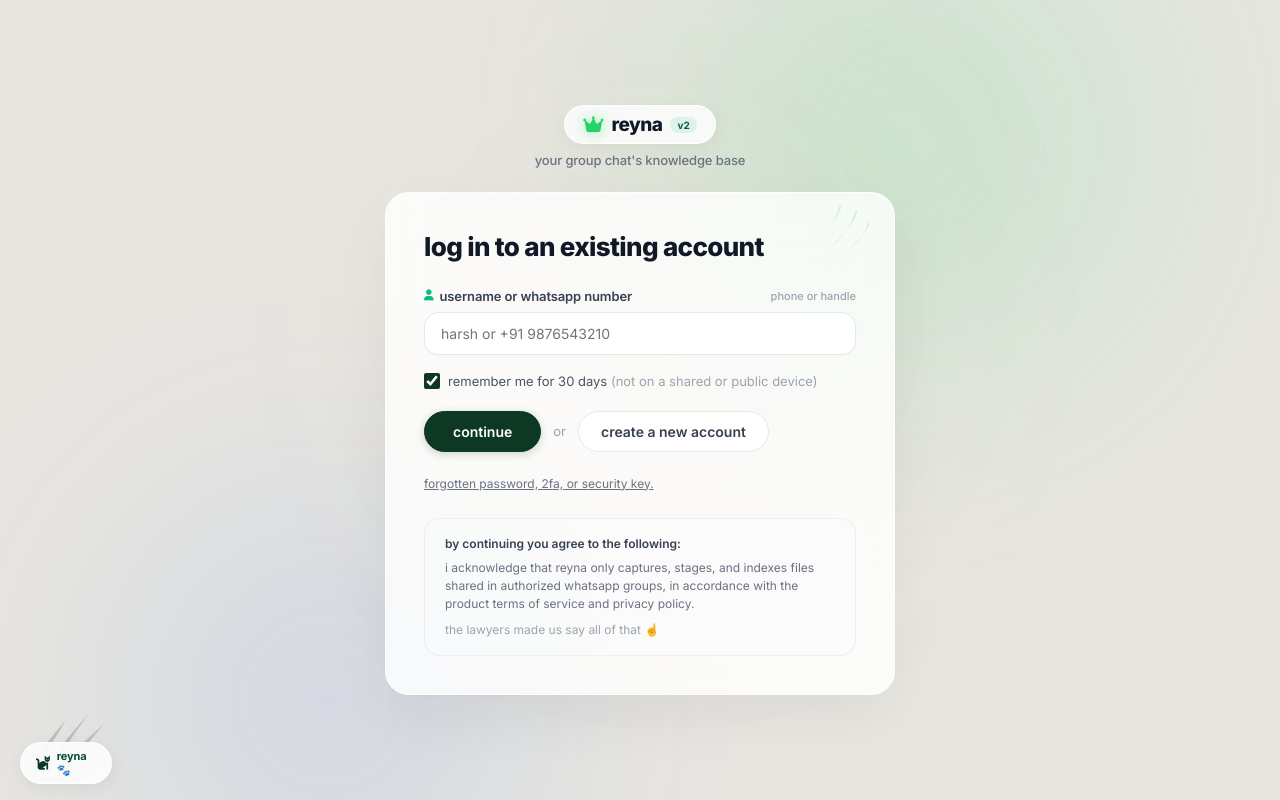
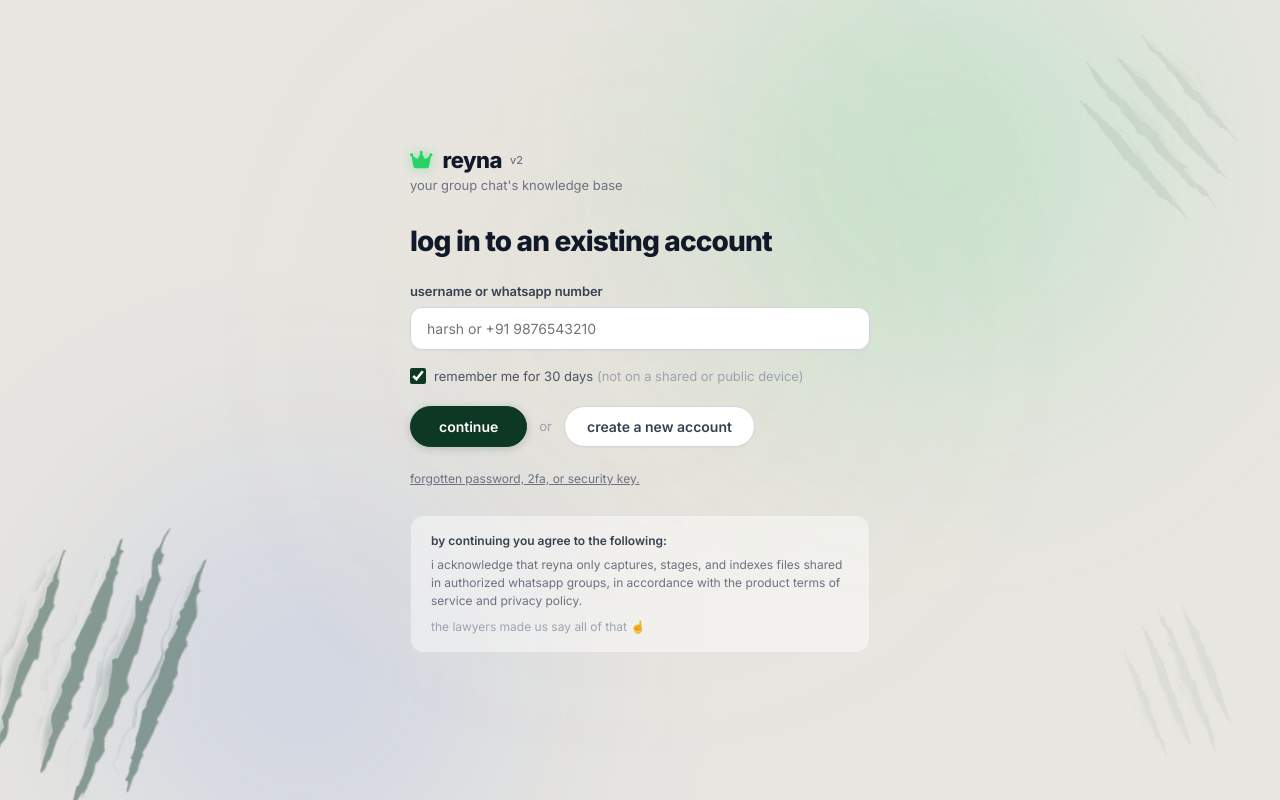
Before and after one commit to hurshnarayan/reyna, a React (Vite) app in the folder web/: page /login in a window 1280 px wide. Built offline with nearby package versions, Linux system fonts and the light colour scheme.

Commit message:
feat(login): integrate form directly onto background canvas with subtle cat scratches

```diff
--- a/web/src/pages/Login.jsx
+++ b/web/src/pages/Login.jsx
@@ -2,111 +2,6 @@ import { useState, useEffect } from 'react'
 import { useNavigate } from 'react-router-dom'
 import { api, saveAuth, isLoggedIn } from '../lib/api'
 import { Fa, icons } from '../components/icons'
-
-/* ── Cat claw scratch marks (playful Reyna branding) ── */
-function ClawMark({ size = 52, color = 'rgba(16, 185, 129, 0.14)', style = {} }) {
-  return (
-    <svg width={size} height={size * 0.85} viewBox="0 0 60 50" fill="none" style={{ pointerEvents: 'none', ...style }}>
-      <path d="M 10 4 C 13 14, 12 26, 6 42 C 10 28, 15 15, 13 4 Z" fill={color} />
-      <path d="M 28 2 C 31 16, 29 32, 21 48 C 26 33, 33 18, 31 2 Z" fill={color} />
-      <path d="M 46 8 C 48 20, 45 32, 38 44 C 43 31, 49 19, 48 8 Z" fill={color} />
-    </svg>
-  )
-}
-
-/* ── Interactive Corner Cat (like Porkbun's spiderweb) ── */
-function CornerCat() {
-  const [hovered, setHovered] = useState(false)
-  return (
-    <div
-      onMouseEnter={() => setHovered(true)}
-      onMouseLeave={() => setHovered(false)}
-      style={{
-        position: 'fixed',
-        bottom: 0,
-        left: 0,
-        zIndex: 20,
-        cursor: 'pointer',
-        padding: '16px 20px',
-        display: 'flex',
-        alignItems: 'flex-end',
-        gap: 10,
-        userSelect: 'none',
-      }}
-    >
-      <div style={{ position: 'relative', width: 92, height: 78 }}>
-        {/* Cat claw scratch marks raking outward */}
-        <svg
-          width="88"
-          height="74"
-          viewBox="0 0 88 74"
-          fill="none"
-          style={{
-            position: 'absolute',
-            bottom: 4,
-            left: 2,
-            opacity: hovered ? 0.42 : 0.2,
-            transition: 'opacity 0.25s ease, transform 0.25s ease',
-            transform: hovered ? 'scale(1.08) rotate(-4deg)' : 'scale(1)',
-          }}
-        >
-          <path d="M 8 64 C 16 48, 28 32, 44 14 C 36 28, 24 44, 16 64 Z" fill="#0d3824" />
-          <path d="M 20 68 C 30 50, 46 32, 66 8 C 54 26, 38 48, 28 68 Z" fill="#0d3824" />
-          <path d="M 32 70 C 42 54, 60 38, 82 18 C 68 34, 52 54, 40 70 Z" fill="#0d3824" />
-        </svg>
-
-        {/* Playful Cat pill badge */}
-        <div style={{
-          position: 'absolute',
-          bottom: 0,
-          left: 0,
-          display: 'flex',
-          alignItems: 'center',
-          gap: 6,
-          background: 'rgba(255, 255, 255, 0.85)',
-          backdropFilter: 'blur(16px)',
-          WebkitBackdropFilter: 'blur(16px)',
-          border: '1px solid rgba(255, 255, 255, 0.9)',
-          borderRadius: 9999,
-          padding: '6px 14px',
-          boxShadow: '0 4px 18px rgba(0,0,0,0.06)',
-          transition: 'all 0.2s cubic-bezier(0.16, 1, 0.3, 1)',
-          transform: hovered ? 'translateY(-3px)' : 'translateY(0)',
-        }}>
-          <Fa
-            icon="fa-cat"
-            style={{
-              fontSize: 14,
-              color: '#0d3824',
-              filter: hovered ? 'drop-shadow(0 0 6px #25D366)' : 'none',
-              transition: 'filter 0.2s ease',
-            }}
-          />
-          <span style={{ fontSize: 11, fontWeight: 700, color: '#064e3b', letterSpacing: '-0.01em' }}>
-            {hovered ? 'meow! 🐾' : 'reyna 🐾'}
-          </span>
-        </div>
-      </div>
-
-      {hovered && (
-        <div style={{
-          background: '#111827',
-          color: '#ffffff',
-          fontSize: 11,
-          fontWeight: 500,
-          padding: '6px 12px',
-          borderRadius: 8,
-          marginBottom: 6,
-          boxShadow: '0 4px 14px rgba(0,0,0,0.18)',
-          whiteSpace: 'nowrap',
-          animation: 'porkbunSlideIn 0.2s ease forwards',
-        }}>
-          reyna’s keeping an eye on your chats 🐱
-        </div>
-      )}
-    </div>
-  )
-}
 
 export default function Login() {
   const [phone, setPhone] = useState('')
@@ -181,163 +76,164 @@ export default function Login() {
       alignItems: 'center',
       justifyContent: 'center',
       background: 'var(--bg-color, #e8e6e1)',
-      padding: '40px 16px',
+      padding: '48px 20px',
       fontFamily: 'var(--font, -apple-system, BlinkMacSystemFont, "Segoe UI", Roboto, sans-serif)',
       color: '#1a1a1a',
       position: 'relative',
       overflow: 'hidden',
     }}>
-      {/* Living Ambient Background Orbs (eliminates flat boxy feel) */}
+      {/* Background Blobs (seamlessly integrated into canvas) */}
       <div style={{
         position: 'fixed',
-        top: '-80px',
-        right: '12%',
+        top: '-60px',
+        right: '10%',
         width: 440,
         height: 440,
         background: '#25D366',
         borderRadius: '50%',
         filter: 'blur(130px)',
-        opacity: 0.16,
+        opacity: 0.18,
         pointerEvents: 'none',
+        zIndex: 0,
       }} />
       <div style={{
         position: 'fixed',
-        bottom: '-100px',
-        left: '10%',
+        bottom: '-80px',
+        left: '8%',
         width: 400,
         height: 400,
         background: '#2563eb',
         borderRadius: '50%',
         filter: 'blur(130px)',
-        opacity: 0.12,
+        opacity: 0.14,
         pointerEvents: 'none',
+        zIndex: 0,
       }} />
       <div style={{
         position: 'fixed',
-        top: '40%',
-        left: '52%',
+        top: '42%',
+        left: '50%',
         transform: 'translate(-50%, -50%)',
         width: 320,
         height: 320,
         background: '#C9A961',
         borderRadius: '50%',
         filter: 'blur(150px)',
-        opacity: 0.1,
+        opacity: 0.11,
         pointerEvents: 'none',
+        zIndex: 0,
       }} />
 
-      {/* Brand Header with Glowing Crown Pill */}
-      <div style={{ textAlign: 'center', marginBottom: 24, zIndex: 1 }}>
+      {/* Subtle Cat Scratches throughout the UI */}
+      {/* 1. Bottom-Left Corner Scratches (large, like Porkbun's spiderweb) */}
+      <img
+        src="/cat-scratches.png"
+        alt=""
+        style={{
+          position: 'fixed',
+          bottom: -15,
+          left: -15,
+          width: 230,
+          opacity: 0.42,
+          pointerEvents: 'none',
+          zIndex: 1,
+          transform: 'rotate(-4deg)',
+        }}
+      />
+
+      {/* 2. Top-Right subtle faint scratch */}
+      <img
+        src="/cat-scratches.png"
+        alt=""
+        style={{
+          position: 'fixed',
+          top: 30,
+          right: 50,
+          width: 150,
+          opacity: 0.07,
+          pointerEvents: 'none',
+          zIndex: 1,
+          transform: 'rotate(115deg)',
+        }}
+      />
+
+      {/* 3. Bottom-Right subtle faint scratch */}
+      <img
+        src="/cat-scratches.png"
+        alt=""
+        style={{
+          position: 'fixed',
+          bottom: 40,
+          right: 40,
+          width: 120,
+          opacity: 0.05,
+          pointerEvents: 'none',
+          zIndex: 1,
+          transform: 'rotate(-45deg)',
+        }}
+      />
+
+      {/* Main Integrated Content Area (no separate box div) */}
+      <div style={{ width: '100%', maxWidth: 460, position: 'relative', zIndex: 2 }}>
+        {/* Brand Header */}
+        <div style={{ marginBottom: 32 }}>
           <div
             onClick={() => navigate('/')}
             style={{
               display: 'inline-flex',
               alignItems: 'center',
-            gap: 8,
-            padding: '7px 18px',
-            background: 'rgba(255, 255, 255, 0.82)',
-            backdropFilter: 'blur(20px)',
-            WebkitBackdropFilter: 'blur(20px)',
-            border: '1px solid rgba(255, 255, 255, 0.85)',
-            borderRadius: 9999,
-            boxShadow: '0 4px 18px rgba(0, 0, 0, 0.04)',
+              gap: 6,
               cursor: 'pointer',
-            transition: 'all 0.15s ease',
-            marginBottom: 8,
-          }}
-          onMouseEnter={e => {
-            e.currentTarget.style.transform = 'translateY(-1px)'
-            e.currentTarget.style.boxShadow = '0 6px 22px rgba(0, 0, 0, 0.07)'
-          }}
-          onMouseLeave={e => {
-            e.currentTarget.style.transform = 'translateY(0)'
-            e.currentTarget.style.boxShadow = '0 4px 18px rgba(0, 0, 0, 0.04)'
+              marginBottom: 4,
             }}
           >
             <Fa
               icon="fa-crown"
               style={{
-              fontSize: 18,
+                fontSize: 20,
                 color: 'var(--reyna-accent, #25D366)',
-              filter: 'drop-shadow(0 0 8px rgba(37,211,102,0.55))',
+                filter: 'drop-shadow(0 0 6px rgba(37,211,102,0.45))',
+                marginRight: 4,
               }}
             />
-          <span style={{ fontSize: 19, fontWeight: 800, letterSpacing: -0.5, color: '#111827' }}>
+            <span style={{ fontSize: 22, fontWeight: 800, letterSpacing: -0.5, color: '#111827' }}>
               reyna
             </span>
-          <span style={{
-            fontSize: 10,
-            fontWeight: 700,
-            color: '#065f46',
-            background: 'rgba(16, 185, 129, 0.12)',
-            padding: '2px 7px',
-            borderRadius: 9999,
-          }}>
+            <span style={{ fontSize: 11, color: '#6b7280', fontWeight: 500, marginLeft: 2 }}>
               v2
             </span>
           </div>
-        <p style={{ fontSize: 13, color: '#6b7280', margin: 0, fontWeight: 500, letterSpacing: '-0.01em' }}>
+          <p style={{ fontSize: 13, color: '#6b7280', margin: 0, fontWeight: 400 }}>
             your group chat's knowledge base
           </p>
         </div>
 
-      <div style={{ width: '100%', maxWidth: 510, position: 'relative', zIndex: 1 }}>
-        {/* Main Frosted Glass Card */}
-        <div style={{
-          background: 'rgba(255, 255, 255, 0.82)',
-          backdropFilter: 'blur(28px) saturate(180%)',
-          WebkitBackdropFilter: 'blur(28px) saturate(180%)',
-          border: '1px solid rgba(255, 255, 255, 0.8)',
-          borderRadius: 24,
-          padding: '38px 38px',
-          boxShadow: '0 24px 60px rgba(0, 0, 0, 0.05), 0 2px 8px rgba(0, 0, 0, 0.02)',
-          position: 'relative',
-          overflow: 'hidden',
-        }}>
-          {/* Subtle Cat Scratch Mark in Card Corner */}
-          <ClawMark
-            size={56}
-            color="rgba(16, 185, 129, 0.14)"
-            style={{
-              position: 'absolute',
-              top: 14,
-              right: 18,
-              transform: 'rotate(24deg)',
-            }}
-          />
-
-          {/* Card Header */}
+        {/* Heading */}
         <h2 style={{
-            fontSize: 26,
+          fontSize: 28,
           fontWeight: 800,
           color: '#111827',
           margin: '0 0 24px 0',
-            letterSpacing: '-0.025em',
-            lineHeight: 1.25,
+          letterSpacing: '-0.03em',
+          lineHeight: 1.2,
         }}>
           {isRegister ? 'create a new account' : 'log in to an existing account'}
         </h2>
 
+        {/* Integrated Form */}
         <form onSubmit={step === 1 ? handleContinue : handleSubmit}>
           {/* Field 1: username or whatsapp number */}
           <div style={{ marginBottom: 18 }}>
-              <div style={{ display: 'flex', alignItems: 'center', justifyContent: 'space-between', marginBottom: 8 }}>
             <label style={{
               fontSize: 13,
               fontWeight: 600,
               color: '#374151',
-                  display: 'flex',
-                  alignItems: 'center',
-                  gap: 6,
+              display: 'block',
+              marginBottom: 8,
               letterSpacing: '-0.01em',
             }}>
-                  <Fa icon="fa-user" style={{ fontSize: 11, color: '#10b981' }} />
               username or whatsapp number
             </label>
-                <span style={{ fontSize: 11, color: '#9ca3af', fontWeight: 500 }}>
-                  phone or handle
-                </span>
-              </div>
 
             <input
               type="text"
@@ -348,17 +244,17 @@ export default function Login() {
               style={{
                 width: '100%',
                 padding: '12px 16px',
-                  border: '1.5px solid #e5e7eb',
-                  borderRadius: 14,
+                border: '1.5px solid #d1d5db',
+                borderRadius: 12,
                 fontSize: 14,
                 outline: 'none',
                 boxSizing: 'border-box',
                 fontFamily: 'inherit',
-                  background: step === 2 ? 'rgba(243, 244, 246, 0.8)' : '#ffffff',
+                background: step === 2 ? '#f3f4f6' : '#ffffff',
                 color: step === 2 ? '#6b7280' : '#111827',
                 cursor: step === 2 ? 'default' : 'text',
                 transition: 'all 0.15s ease',
-                  boxShadow: '0 1px 2px rgba(0,0,0,0.02)',
+                boxShadow: '0 1px 3px rgba(0,0,0,0.03)',
               }}
               onFocus={e => {
                 if (step === 1) {
@@ -368,8 +264,8 @@ export default function Login() {
               }}
               onBlur={e => {
                 if (step === 1) {
-                    e.currentTarget.style.borderColor = '#e5e7eb'
-                    e.currentTarget.style.boxShadow = '0 1px 2px rgba(0,0,0,0.02)'
+                  e.currentTarget.style.borderColor = '#d1d5db'
+                  e.currentTarget.style.boxShadow = '0 1px 3px rgba(0,0,0,0.03)'
                 }
               }}
             />
@@ -440,8 +336,8 @@ export default function Login() {
                     style={{
                       width: '100%',
                       padding: '12px 16px',
-                        border: '1.5px solid #e5e7eb',
-                        borderRadius: 14,
+                      border: '1.5px solid #d1d5db',
+                      borderRadius: 12,
                       fontSize: 14,
                       outline: 'none',
                       boxSizing: 'border-box',
@@ -449,14 +345,15 @@ export default function Login() {
                       color: '#111827',
                       fontFamily: 'inherit',
                       transition: 'all 0.15s ease',
+                      boxShadow: '0 1px 3px rgba(0,0,0,0.03)',
                     }}
                     onFocus={e => {
                       e.currentTarget.style.borderColor = '#0d3824'
                       e.currentTarget.style.boxShadow = '0 0 0 3px rgba(13, 56, 36, 0.08)'
                     }}
                     onBlur={e => {
-                        e.currentTarget.style.borderColor = '#e5e7eb'
-                        e.currentTarget.style.boxShadow = 'none'
+                      e.currentTarget.style.borderColor = '#d1d5db'
+                      e.currentTarget.style.boxShadow = '0 1px 3px rgba(0,0,0,0.03)'
                     }}
                   />
                 </div>
@@ -483,9 +380,9 @@ export default function Login() {
                     style={{
                       flex: 1,
                       padding: '12px 16px',
-                        border: '1.5px solid #e5e7eb',
+                      border: '1.5px solid #d1d5db',
                       borderRight: 'none',
-                        borderRadius: '14px 0 0 14px',
+                      borderRadius: '12px 0 0 12px',
                       fontSize: 14,
                       outline: 'none',
                       boxSizing: 'border-box',
@@ -493,6 +390,7 @@ export default function Login() {
                       color: '#111827',
                       fontFamily: 'inherit',
                       transition: 'all 0.15s ease',
+                      boxShadow: '0 1px 3px rgba(0,0,0,0.03)',
                     }}
                     onFocus={e => {
                       e.currentTarget.style.borderColor = '#0d3824'
@@ -502,10 +400,10 @@ export default function Login() {
                       }
                     }}
                     onBlur={e => {
-                        e.currentTarget.style.borderColor = '#e5e7eb'
-                        e.currentTarget.style.boxShadow = 'none'
+                      e.currentTarget.style.borderColor = '#d1d5db'
+                      e.currentTarget.style.boxShadow = '0 1px 3px rgba(0,0,0,0.03)'
                       if (e.currentTarget.nextElementSibling) {
-                          e.currentTarget.nextElementSibling.style.borderColor = '#e5e7eb'
+                        e.currentTarget.nextElementSibling.style.borderColor = '#d1d5db'
                       }
                     }}
                   />
@@ -515,8 +413,8 @@ export default function Login() {
                     style={{
                       padding: '0 16px',
                       background: '#f9fafb',
-                        border: '1.5px solid #e5e7eb',
-                        borderRadius: '0 14px 14px 0',
+                      border: '1.5px solid #d1d5db',
+                      borderRadius: '0 12px 12px 0',
                       cursor: 'pointer',
                       color: '#6b7280',
                       display: 'flex',
@@ -608,7 +506,7 @@ export default function Login() {
                   onClick={() => toggleMode(!isRegister)}
                   style={{
                     background: '#ffffff',
-                      border: '1.5px solid #e5e7eb',
+                    border: '1.5px solid #d1d5db',
                     borderRadius: 9999,
                     color: '#374151',
                     padding: '11px 22px',
@@ -617,13 +515,14 @@ export default function Login() {
                     cursor: 'pointer',
                     transition: 'all 0.15s ease',
                     fontFamily: 'inherit',
+                    boxShadow: '0 1px 2px rgba(0,0,0,0.03)',
                   }}
                   onMouseEnter={e => {
                     e.currentTarget.style.borderColor = '#9ca3af'
                     e.currentTarget.style.background = '#f9fafb'
                   }}
                   onMouseLeave={e => {
-                      e.currentTarget.style.borderColor = '#e5e7eb'
+                    e.currentTarget.style.borderColor = '#d1d5db'
                     e.currentTarget.style.background = '#ffffff'
                   }}
                 >
@@ -680,7 +579,7 @@ export default function Login() {
                   onClick={() => toggleMode(!isRegister)}
                   style={{
                     background: '#ffffff',
-                      border: '1.5px solid #e5e7eb',
+                    border: '1.5px solid #d1d5db',
                     borderRadius: 9999,
                     color: '#374151',
                     padding: '11px 22px',
@@ -689,13 +588,14 @@ export default function Login() {
                     cursor: 'pointer',
                     transition: 'all 0.15s ease',
                     fontFamily: 'inherit',
+                    boxShadow: '0 1px 2px rgba(0,0,0,0.03)',
                   }}
                   onMouseEnter={e => {
                     e.currentTarget.style.borderColor = '#9ca3af'
                     e.currentTarget.style.background = '#f9fafb'
                   }}
                   onMouseLeave={e => {
-                      e.currentTarget.style.borderColor = '#e5e7eb'
+                    e.currentTarget.style.borderColor = '#d1d5db'
                     e.currentTarget.style.background = '#ffffff'
                   }}
                 >
@@ -721,13 +621,13 @@ export default function Login() {
           </div>
         </form>
 
-          {/* Legal / Policy Box */}
+        {/* Legal / Policy Disclaimer */}
         <div style={{
-            background: 'rgba(249, 250, 251, 0.65)',
-            border: '1px solid rgba(229, 231, 235, 0.6)',
-            borderRadius: 16,
+          background: 'rgba(255, 255, 255, 0.45)',
+          border: '1px solid rgba(0, 0, 0, 0.06)',
+          borderRadius: 14,
           padding: '16px 20px',
-            marginTop: 26,
+          marginTop: 28,
           fontSize: 12,
           color: '#6b7280',
           lineHeight: 1.5,
@@ -744,9 +644,5 @@ export default function Login() {
         </div>
       </div>
     </div>
-
-      {/* Interactive Bottom-Left Cat Corner Vignette (like Porkbun's spiderweb) */}
-      <CornerCat />
-    </div>
   )
 }
```
Also changed, not shown: web/public/cat-scratches.png (added). Lines whose indentation alone changed are shown as unchanged.
